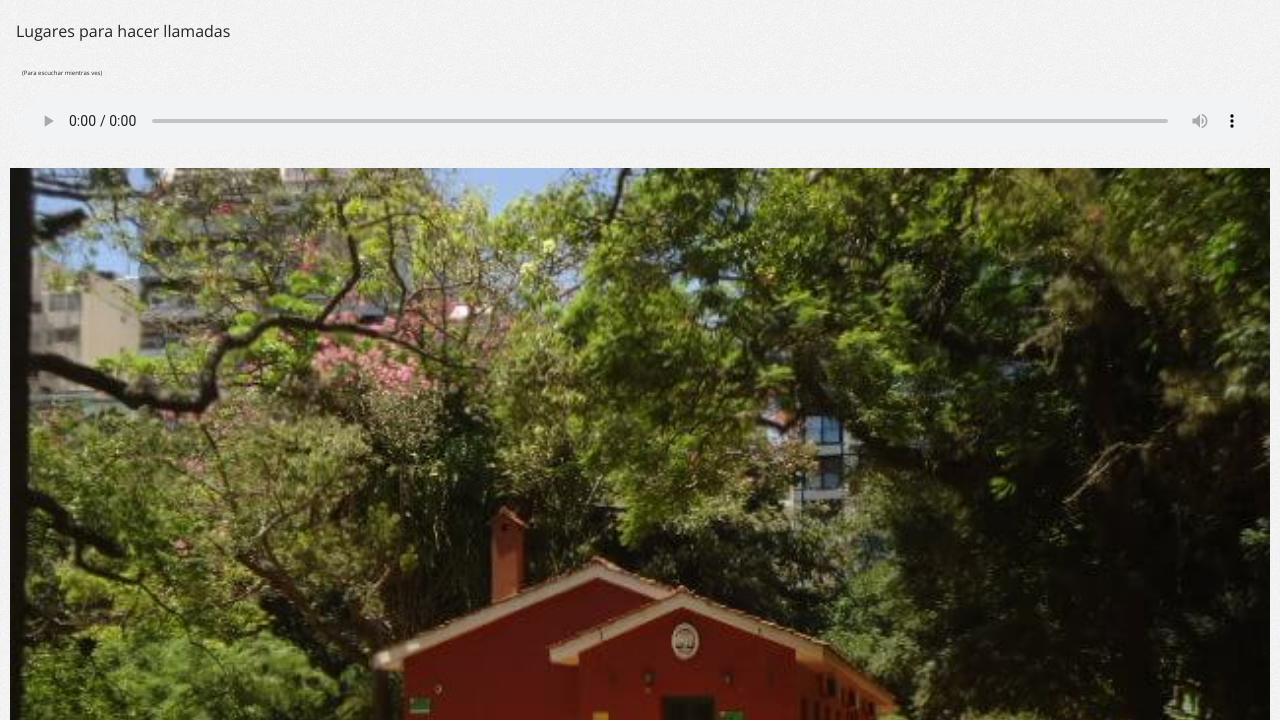
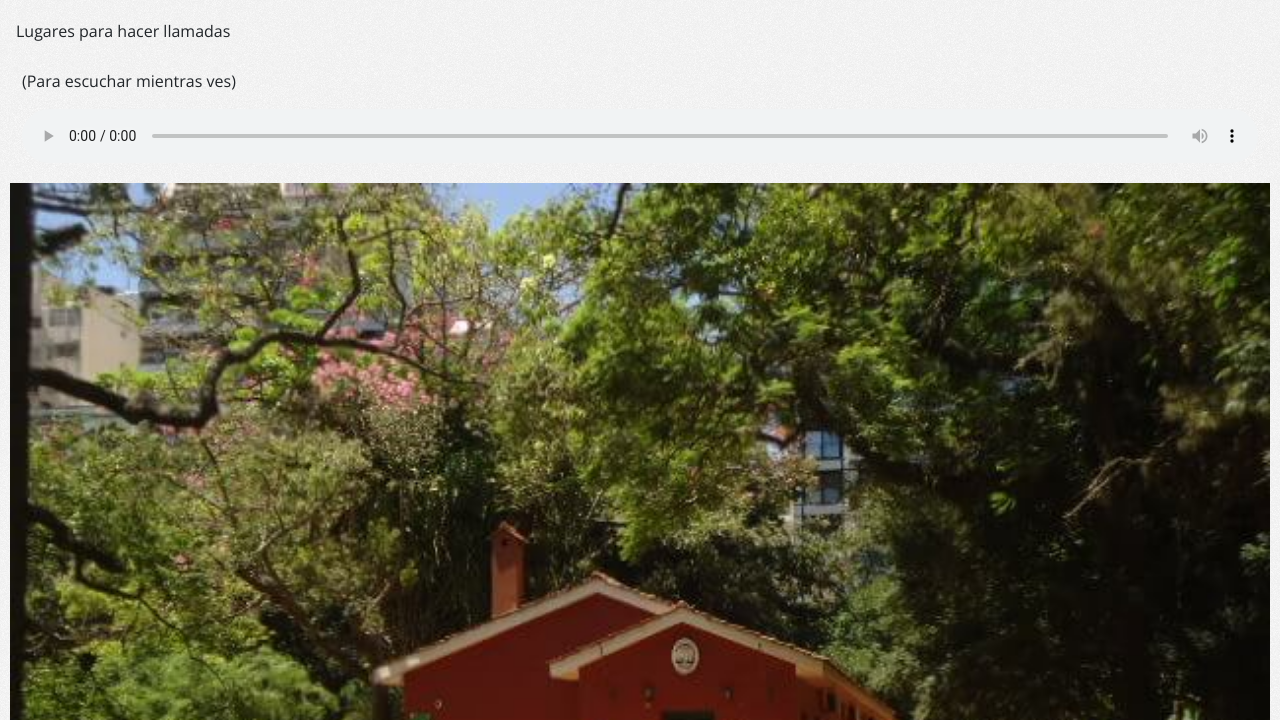
Before and after one commit to ayelenmrios/ayemmrios, a plain HTML site: page html/antesFebrero.html in a window 1280 px wide. Shown: the part 80-800 px from the top of the page. Drawn offline with nearby package versions, Linux system fonts and the light colour scheme.

Commit message:
Texto Audio

```diff
--- a/html/antesFebrero.html
+++ b/html/antesFebrero.html
@@ -26,7 +26,7 @@
     <!-- <iframe frameborder="0" scrolling="no" src="https://freesound.org/embed/sound/iframe/684110/simple/small/" width="375" height="30"></iframe> -->
     <!-- Imagenes -->
     <section class="row">
-        <p style="font-size: 6px;">(Para escuchar mientras ves)</p>
+        <p>(Para escuchar mientras ves)</p>
         <audio src="../canciones/zombieGirlCoverSong.mp3" controls style="margin-bottom: 20px;"></audio>
         <img src="../imagenes/DSC001.JPG" alt="Casa roja" class="img-fluid col-xl-12 col-md-12 col-sm-12">
         <img src="../imagenes/DSC002.JPG" alt="" class="img-fluid col-xl-12 col-md-12 col-sm-12">
```
